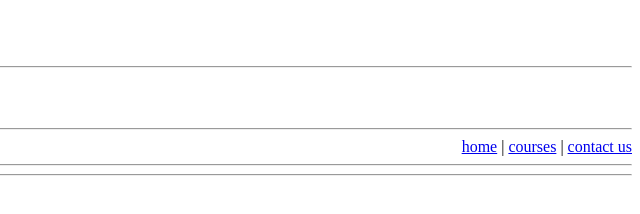
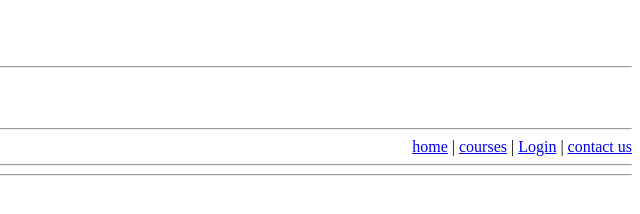
Before and after one commit to ranjith-create/mycollege, a plain HTML site: page index.html in a window 1280 px wide. Shown: the full height of the page, 640-1280 px from the left. Drawn offline with Linux system fonts and the light colour scheme.

Commit message:
Update index.html

```diff
--- a/index.html
+++ b/index.html
@@ -5,7 +5,8 @@
 <div align="right">
  <a href="index.html">home</a> |
  <a href="courses.html">courses</a> |
-  <a href="contact.html">contact us</a>
+ <a href="login.html">Login</a> |
+ <a href="contact.html">contact us</a>
 </div>
 <hr>
 <hr>
```
